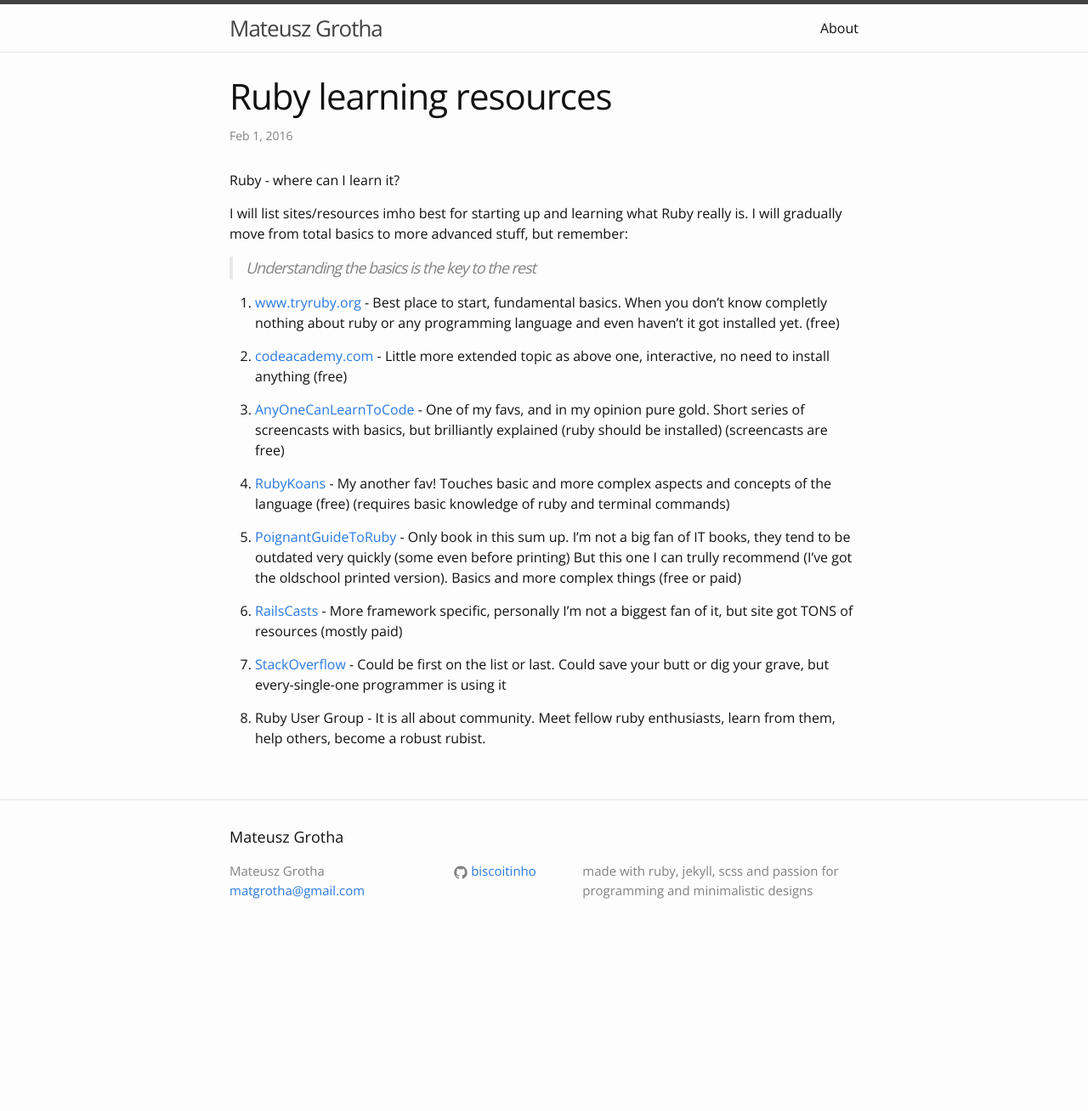
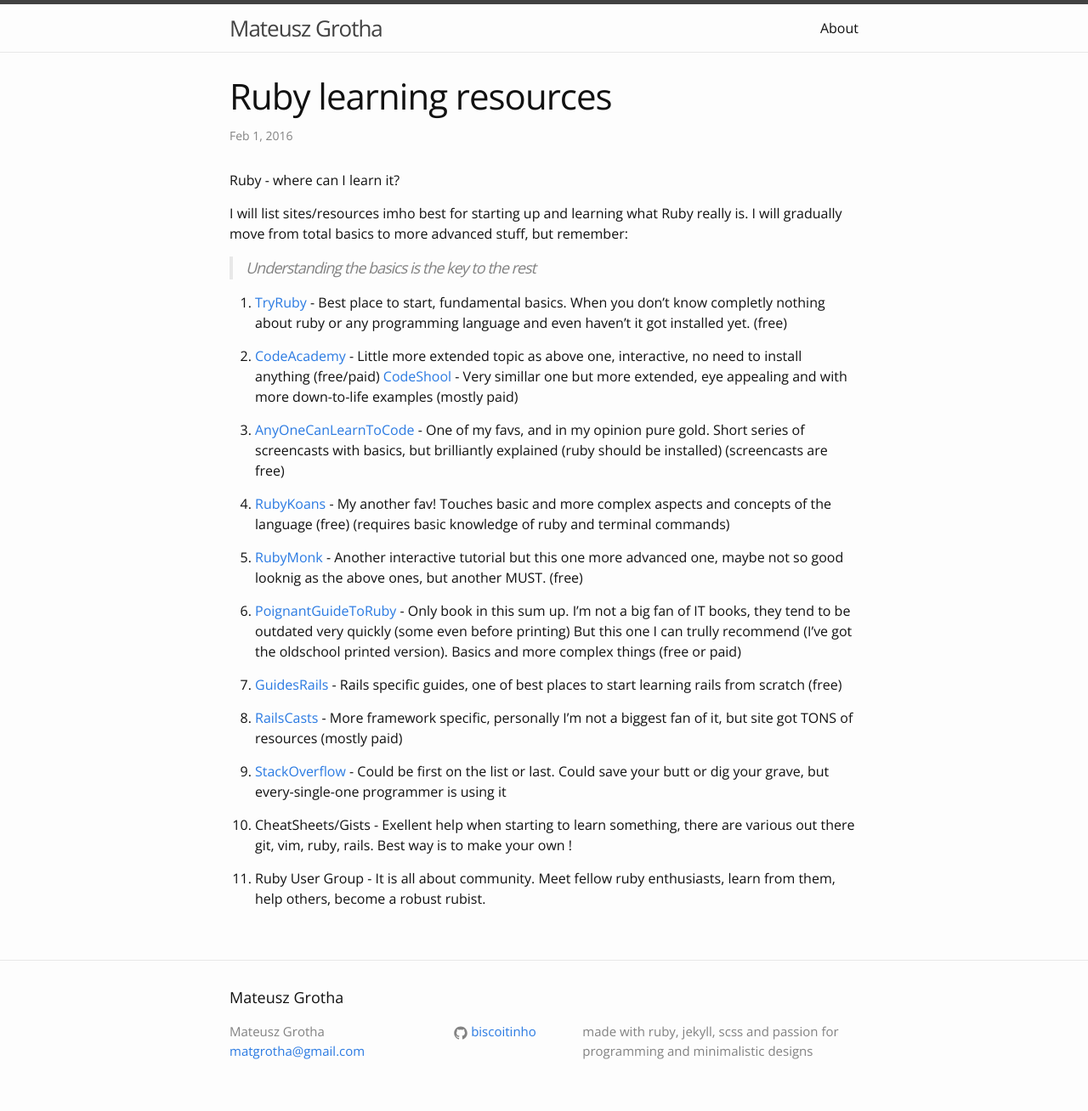
Before and after one commit to biscoitinho/biscoitinho.github.io, a Jekyll site: the page built from _posts/2016-02-01-ruby-learning-resources.markdown, in a window 1280 px wide. Shown: the whole page at 85% size. Built offline with Jekyll 4.4.1, drawn with Linux system fonts in a browser that asks for light colours; Markdown is read by kramdown in place of the engine named in the settings; before the commit the page ends 1119 px from its top, so only the background shows below that.

Commit message:
Add couple more to resources

```diff
--- a/_posts/2016-02-01-ruby-learning-resources.markdown
+++ b/_posts/2016-02-01-ruby-learning-resources.markdown
@@ -12,12 +12,14 @@
 
 > Understanding the basics is the key to the rest
 
-1. [www.tryruby.org](http://www.tryruby.org) - Best place to start, fundamental basics.
+1. [TryRuby](http://www.tryruby.org) - Best place to start, fundamental basics.
 When you don't know completly nothing about ruby or any programming language and even
 haven't it got installed yet. (free)
 
-2. [codeacademy.com](http://www.codecademy.com/learn/ruby) - Little more extended topic
-as above one, interactive, no need to install anything (free)
+2. [CodeAcademy](http://www.codecademy.com/learn/ruby) - Little more extended topic
+as above one, interactive, no need to install anything (free/paid)
+[CodeShool](http://www.codeschool.com/) - Very simillar one but more extended, eye
+appealing and with more down-to-life examples (mostly paid)
 
 3. [AnyOneCanLearnToCode](http://anyonecanlearntocode.com/screencasts) - One of my favs,
 and in my opinion pure gold. Short series of screencasts with basics, but brilliantly
@@ -27,16 +29,25 @@
 aspects and concepts of the language (free) (requires basic knowledge of ruby
 and terminal commands)
 
-5. [PoignantGuideToRuby](http://poignant.guide/) - Only book in this sum up. I'm not
+5. [RubyMonk](http://rubymonk.com/) - Another interactive tutorial but this one more
+advanced one, maybe not so good looknig as the above ones, but another MUST. (free)
+
+6. [PoignantGuideToRuby](http://poignant.guide/) - Only book in this sum up. I'm not
 a big fan of IT books, they tend to be outdated very quickly (some even before printing)
 But this one I can trully recommend (I've got the oldschool printed version). Basics
 and more complex things (free or paid)
 
-6. [RailsCasts](http://railscasts.com/) - More framework specific, personally I'm not
+7. [GuidesRails](http://guides.rubyonrails.org/) - Rails specific guides, one of best
+places to start learning rails from scratch (free)
+
+8. [RailsCasts](http://railscasts.com/) - More framework specific, personally I'm not
 a biggest fan of it, but site got TONS of resources (mostly paid)
 
-7. [StackOverflow](http://stackoverflow.com/) - Could be first on the list or last.
+9. [StackOverflow](http://stackoverflow.com/) - Could be first on the list or last.
 Could save your butt or dig your grave, but every-single-one programmer is using it
 
-8. Ruby User Group - It is all about community. Meet fellow ruby enthusiasts, learn
+10. CheatSheets/Gists - Exellent help when starting to learn something, there are various
+out there git, vim, ruby, rails. Best way is to make your own !
+
+11. Ruby User Group - It is all about community. Meet fellow ruby enthusiasts, learn
 from them, help others, become a robust rubist.
```
